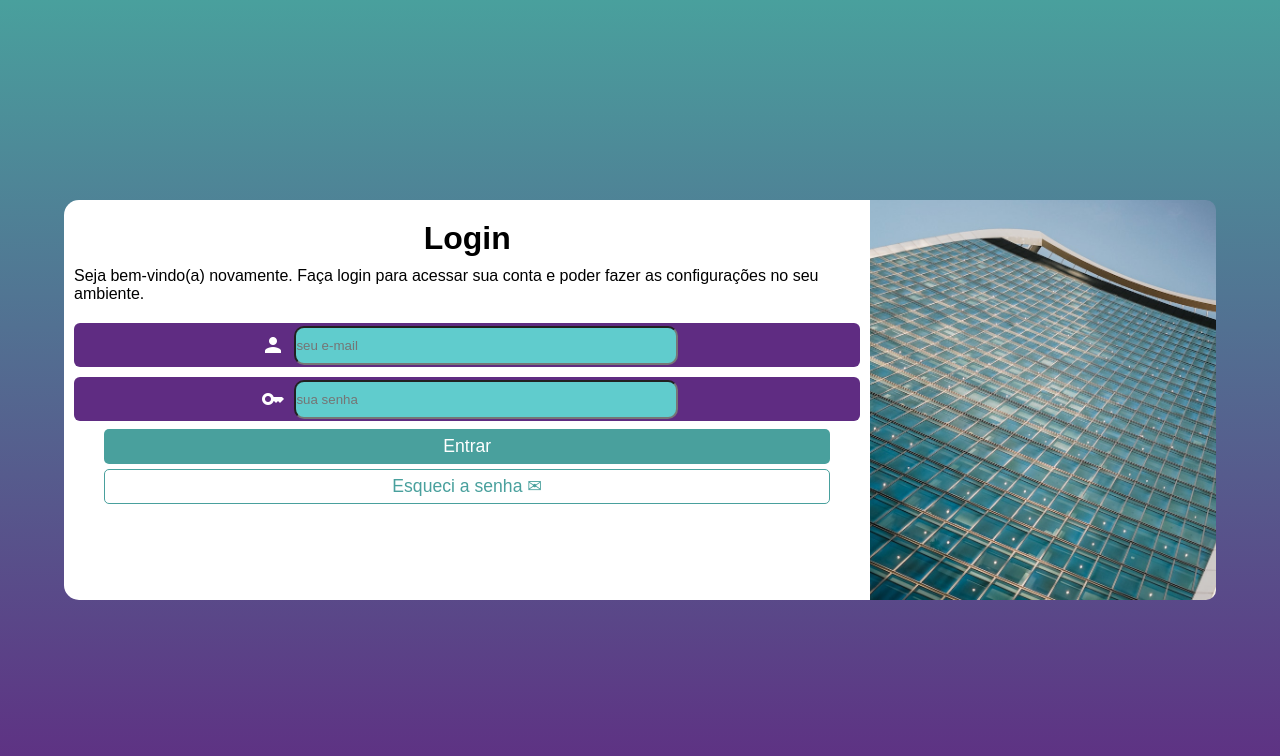
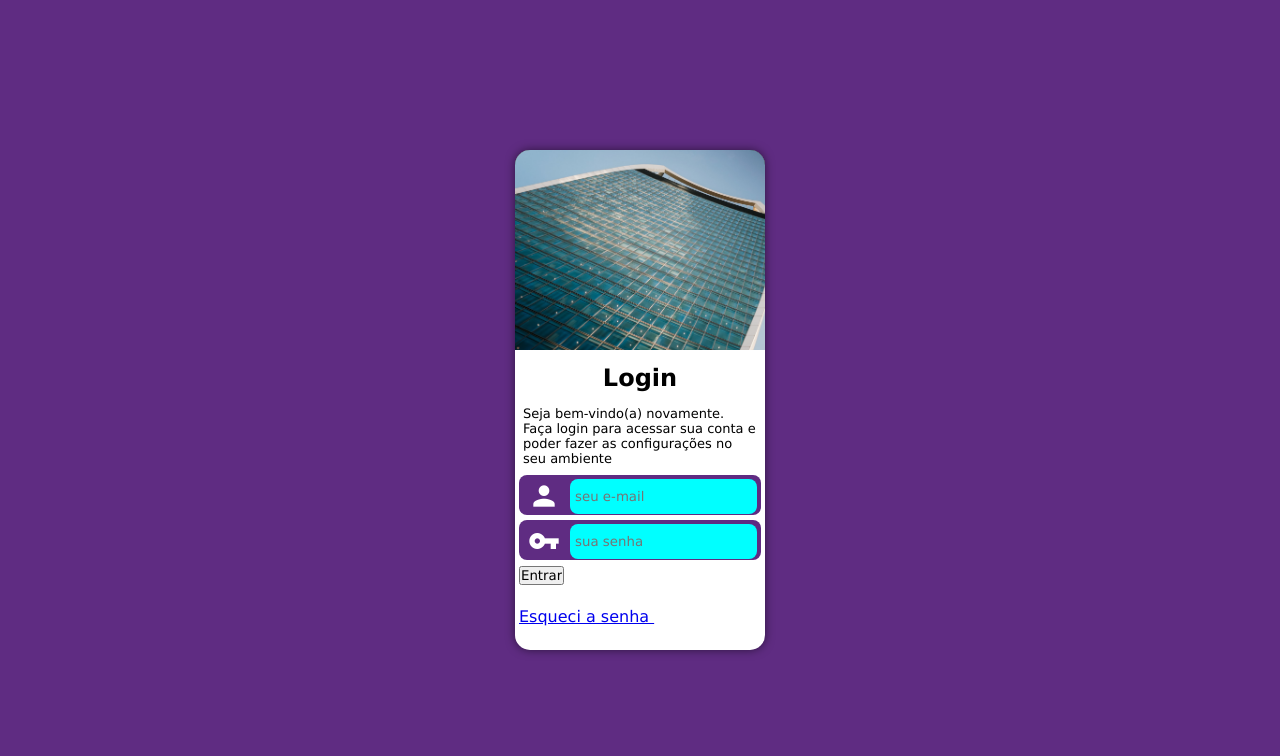
Before and after one commit to LuisHenrique004/html-css, a plain HTML site: page desafios/d015/index.html in a window 1280 px wide. Drawn offline with Linux system fonts and the light colour scheme.

Commit message:
praticando a tela de login novamente

```diff
--- a/desafios/d015/estilos/media-queries.css
+++ b/desafios/d015/estilos/media-queries.css
@@ -4,79 +4,3 @@
     --cor0: #49a09d;
     --cor1: #5f2c82;
 }
-
-/* Tablet */
-@media screen and (min-width: 768px) and (max-width: 992px) {
-    body {
-        background-image: linear-gradient(to top, var(--cor1), var(--cor0));
-    }
-
-    section#login {
-        width: 90vw;
-        height: 50vh;
-    }
-
-    section#login > div#imagem {
-        float: left;
-        width: 30%;
-        height: 100%;
-        border-top-left-radius: 10px;
-        border-bottom-left-radius: 10px;
-        border-top-right-radius: 0px;
-        background-size: cover;
-    }
-
-    section#login > div#formulario {
-        float: right;
-        width: 70%;
-        height: 100%;
-    }
-
-    form input {
-        position: relative;
-        top: -2px;
-        height: 35px;
-        width: 380px;
-        border-radius: 10px;
-        background-color: #61d6d2f1;
-    }
-
-
-}
-
-/* pc e outros */
-@media screen and (min-width: 992px) {
-    body {
-        background-image: linear-gradient(to top, var(--cor1), var(--cor0));
-    }
-
-    section#login {
-        width: 90vw;
-        height: 50vh;
-    }
-
-    section#login > div#imagem {
-        float: right;
-        width: 30%;
-        height: 100%;
-        border-top-right-radius: 10px;
-        border-bottom-right-radius: 10px;
-        border-top-left-radius: 0px;
-        background-size: cover;
-    }
-
-    section#login > div#formulario {
-        float: left;
-        width: 70%;
-        height: 100%;
-    }
-
-    form input {
-        position: relative;
-        top: -2px;
-        height: 35px;
-        width: 380px;
-        border-radius: 10px;
-        background-color: #61d6d2f1;
-    }
-}
--- a/desafios/d015/estilos/style.css
+++ b/desafios/d015/estilos/style.css
@@ -13,15 +13,14 @@
     --cor1: #5f2c82;
 }
 
-/* Versão mobile first */
-
 * {
     margin: 0px;
     padding: 0px;
-    font-family: Arial, Helvetica, sans-serif;
+    font-family: Verdana, Geneva, Tahoma, sans-serif;
+    box-sizing: border-box;
 }
 
-body, html {
+html, body {
     background-color: var(--cor1);
 }
 
@@ -30,95 +29,66 @@ main {
     height: 100vh;
 }
 
-section {
+section#login {
+    background-color: white;
+    width: 250px;
+    height: 500px;
+    border-radius: 15px;
+    overflow: hidden;
+    box-shadow: 0px 0px 10px rgba(0, 0, 0, 0.534);
+
     position: absolute;
     top: 50%;
     left: 50%;
 
-    width: 300px;
-    height: 600px;
-    border-radius: 15px;
-
-    background-color: white;
-
     transform: translate(-50%, -50%);
 }
 
-div#imagem {
-    background: url('../imagens/metal.jpg') top center no-repeat;
+div#img {
+    background: black url('../imagens/metal.jpg') no-repeat;
     background-size: cover;
-    height: 250px;
-    border-top-left-radius: 15px;
-    border-top-right-radius: 15px;
+    height: 200px;
 
 }
 
+div#formulario {
+    display: block;
+    padding: 4px;
+}
+
 div#formulario > h1 {
-    margin-top: 20px;
     text-align: center;
-    font-size: 2em;
+    padding: 10px;
 }
 
 div#formulario > p {
-    padding: 10px;
+    font-size: 13px;
+    padding: 4px;
 }
 
-form > div {
+div.campo {
+    display: block;
     text-align: center;
-    margin-top: 5px;
-}
-
-form input {
-    position: relative;
-    top: -2px;
-    height: 35px;
-    width: 80%;
-    border-radius: 10px;
-    background-color: #61d6d2f1;
-}
-
-form input:focus-within {
-    background-color: rgba(255, 255, 255, 0.952);
-}
-
-div.dados {
-    background-color: var(--cor1);
-    margin: 10px;
-    border-radius: 6px;
+    background-color: #5f2c82;
+    text-align: center;
+    border-radius: 8px;
+    width: 100%;
+    height: 40px;
+    margin: 5px 0px;
 }
 
 span.material-icons {
-    position: relative;
-    top: 5px;
-    background-color: var(--cor1);
     color: white;
-    font-size: 1.5em;
+    font-size: 2em;
     padding: 5px;
 }
 
-div#entrar > input {
-    width: 90%;
-    background-color: var(--cor0);
-    color: white;
+div.campo > input {
+    background-color: rgb(0, 255, 255);
+    height: 88%;
+    border-radius: 8px;
+    width: calc(100% - 55px);
+    transform: translateY(-11px);
     border: none;
-    border-radius: 5px;
-    font-size: 1.1em;
+    padding: 5px;
 }
-
-div#entrar > input:hover {
-    background-color: #347471;
-}
-
-div#recuperar > input {
-    width: 90%;
-    background-color: white;
-    border: 1px solid var(--cor0);
-    color: var(--cor0);
-    font-size: 1.1em;
-    border-radius: 5px;
-}
-
-div#recuperar > input:hover {
-    background-color: #347471;
-    color: white;
-}
--- a/desafios/d015/index.html
+++ b/desafios/d015/index.html
@@ -7,40 +7,30 @@
     <link href="https://fonts.googleapis.com/icon?family=Material+Icons" rel="stylesheet">
     <link rel="stylesheet" href="estilos/style.css">
     <link rel="stylesheet" href="estilos/media-queries.css">
+
     <title>Login</title>
 </head>
 <body>
     <main>
         <section id="login">
-            <div id="imagem">
+            <div id="img">
+                <!--Aqui iria a img, mas ela vai de bckground-->
             </div>
             <div id="formulario">
                 <h1>Login</h1>
-                <p>Seja bem-vindo(a) novamente. Faça login para acessar sua conta e poder fazer as configurações no seu ambiente.</p>
-
-                <form action="login.php" method="post">
-
-                    <div class="dados">
-                        <label for="iemail"><span class="material-icons">person</span></label>
-                        <input type="email" name="email" id="iemail" required placeholder="seu e-mail">
-                    </div>
-
-                    <div class="dados">
-                        <label for="isenha"><span class="material-icons">key</span></label>
-                        <input type="password" name="senha" id="isenha" required minlength="8" placeholder="sua senha">
-                    </div>
-
-                    <div id="entrar">
-                        <label for="ientrar"></label>
-                        <input type="submit" value="Entrar">
-                    </div>
-
-
-                    <div id="recuperar">
-                        <label for="irec"></label>
-                        <input type="submit" value="Esqueci a senha ✉">
-                    </div>
-                </form>
+                <p>Seja bem-vindo(a) novamente. Faça login para acessar sua conta e poder fazer as configurações no seu ambiente</p>
+                <div class="campo">
+                    <label for="iemail"><span class="material-icons">person</span></label>
+                    <input type="email" name="email" id="iemail" required placeholder="seu e-mail">
+                </div>
+                <div class="campo">
+                    <label for="isenha"><span class="material-icons">vpn_key</span></label>
+                    <input type="password" name="senha" id="isenha" required placeholder="sua senha" min="8" max="20">
+                </div>
+                <div>
+                    <input id="bnt-entrar" type="submit" value="Entrar"> <br>
+                    <a id="bnt-esqueci" href="#">Esqueci a senha <span class="material-icons">email</span></a>
+                </div>
 
             </div>
         </section>
```
